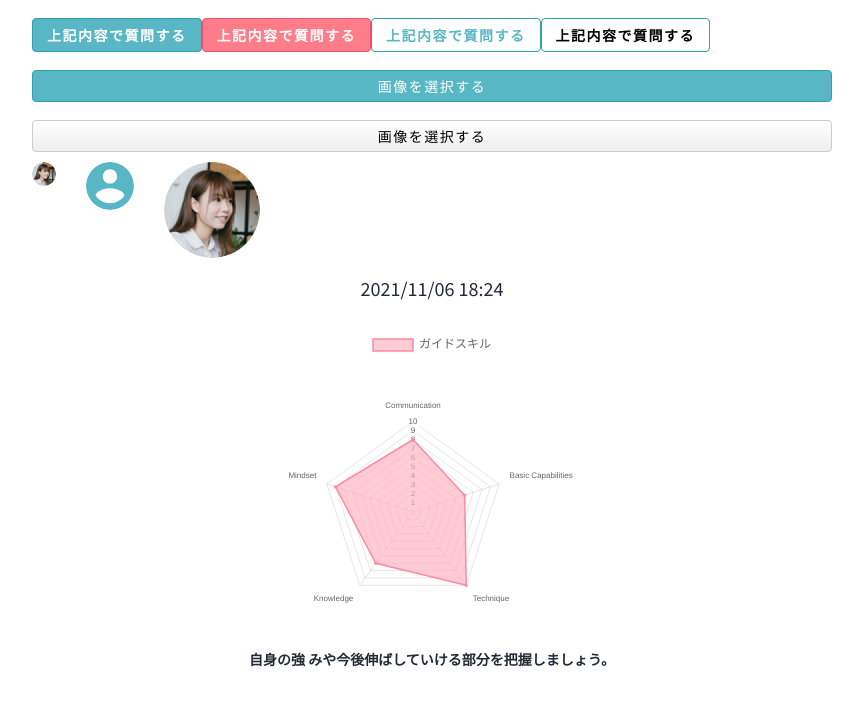
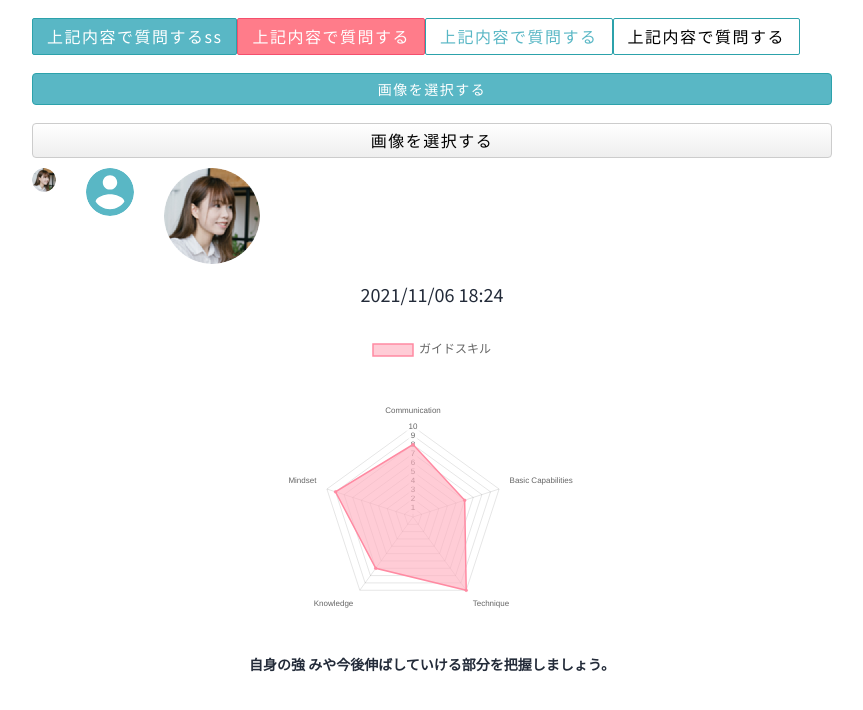
Before and after one commit to thanhgiau2604/gnavi, a Next.js app: page /styleguide in a window 1280 px wide. Shown: the top 710 px of the page, without its empty margins (208-1071 px from the left). Built offline with nearby package versions, Linux system fonts and the light colour scheme.

Commit message:
refactor: update interface ButtonProps & ButtonUploadProps

```diff
--- a/src/components/common/Button/index.tsx
+++ b/src/components/common/Button/index.tsx
@@ -1,41 +1,36 @@
 import React from 'react'
-import { ButtonProps } from 'interfaces/Button'
+import { ButtonColor, ButtonProps } from 'interfaces/Button'
+import { buttonColors, fontSize } from 'constants/index'
 import { ButtonContainer, ButtonTitle } from './styled'
 
 interface DefaultProps {
   type?: string
+  radius?: number
+  buttonColor?: ButtonColor
+  fontWeight?: number
+  _fontSize?: string
 }
 
-const defaultProps: DefaultProps = {
-  type: 'button',
-}
-
-const Button: React.FC<ButtonProps & DefaultProps> = ({
-  // eslint-disable-next-line
-  type,
-  radius,
-  buttonColor,
-  fontSize,
-  fontWeight,
-  title,
-  handleClick,
-}) => {
-  const event = () => {
-    // eslint-disable-next-line
-    handleClick && handleClick()
-  }
+const Button: React.FC<ButtonProps & DefaultProps> = ({ title, ...rest }) => {
+  const { radius, buttonColor, fontWeight, _fontSize } = rest
   return (
     <ButtonContainer
+      onClick={rest.onClick}
       radius={radius}
       buttonColor={buttonColor}
       fontWeight={fontWeight}
-      onClick={() => event()}
     >
-      <ButtonTitle fontSize={fontSize}>{title}</ButtonTitle>
+      <ButtonTitle fontSize={_fontSize}>{title}</ButtonTitle>
     </ButtonContainer>
   )
 }
 
-Button.defaultProps = defaultProps
+Button.defaultProps = {
+  type: 'button',
+  radius: 2,
+  buttonColor: buttonColors.STYLE01,
+  fontWeight: 400,
+  _fontSize: fontSize.MEDIUM,
+}
 
 export default Button
--- a/src/components/common/Button/styled.ts
+++ b/src/components/common/Button/styled.ts
@@ -2,22 +2,22 @@ import styled from 'styled-components'
 import { ButtonColor } from 'interfaces/Button'
 
 interface ButtonProps {
-  radius: number
-  buttonColor: ButtonColor
-  fontWeight: number
+  radius?: number
+  buttonColor?: ButtonColor
+  fontWeight?: number
 }
 
 interface pProps {
-  fontSize: string
+  fontSize?: string
 }
 
 const ButtonContainer = styled.button<ButtonProps>`
   margin: 1.8rem auto auto auto;
   text-align: center;
-  background-color: ${({ buttonColor }) => buttonColor.BGCOLOR};
-  border-radius: ${({ radius }) => `${radius}px`};
-  color: ${({ buttonColor }) => buttonColor.COLOR};
-  border: ${({ buttonColor }) => buttonColor.BORDER};
+  background-color: ${({ buttonColor }) => buttonColor && buttonColor.BGCOLOR};
+  border-radius: ${({ radius }) => radius && `${radius}px`};
+  color: ${({ buttonColor }) => buttonColor && buttonColor.COLOR};
+  border: ${({ buttonColor }) => buttonColor && buttonColor.BORDER};
   font-weight: ${({ fontWeight }) => fontWeight};
   cursor: pointer;
 `
@@ -25,7 +25,7 @@ const ButtonContainer = styled.button<ButtonProps>`
 const ButtonTitle = styled.p<pProps>`
   padding: 0.5rem 0.8rem;
   letter-spacing: 1.5px;
-  font-size: ${({ fontSize }) => fontSize};
+  font-size: ${({ fontSize }) => fontSize && fontSize};
 `
 
 export { ButtonContainer, ButtonTitle }
--- a/src/components/common/ButtonUpload/index.tsx
+++ b/src/components/common/ButtonUpload/index.tsx
@@ -1,19 +1,21 @@
 import React from 'react'
-import { ButtonUploadProps } from 'interfaces/ButtonUpload'
+import { ButtonUploadColor, ButtonUploadProps } from 'interfaces/ButtonUpload'
+import { buttonUploadColors, fontSize } from 'constants/index'
 import { UploadContainer } from './styled'
 
-const ButtonUpload: React.FC<ButtonUploadProps> = ({
-  buttonUploadColor,
-  fontSize,
-  fontWeight,
-  title,
-}) => {
-  const fileChangedHandler = (e: React.ChangeEvent<HTMLInputElement>) => {}
+interface DefaultProps {
+  buttonUploadColor?: ButtonUploadColor
+  _fontSize?: string
+  fontWeight?: number
+}
 
+const ButtonUpload: React.FC<ButtonUploadProps & DefaultProps> = ({ title, ...rest }) => {
+  const fileChangedHandler = () => {}
+  const { buttonUploadColor, fontWeight, _fontSize } = rest
   return (
     <UploadContainer
       buttonUploadColor={buttonUploadColor}
-      fontSize={fontSize}
+      fontSize={_fontSize}
       fontWeight={fontWeight}
     >
       <input
@@ -31,4 +33,10 @@ const ButtonUpload: React.FC<ButtonUploadProps> = ({
   )
 }
 
+ButtonUpload.defaultProps = {
+  buttonUploadColor: buttonUploadColors.STYLE01,
+  fontWeight: 400,
+  _fontSize: fontSize.MEDIUM,
+}
+
 export default ButtonUpload
--- a/src/components/common/ButtonUpload/styled.ts
+++ b/src/components/common/ButtonUpload/styled.ts
@@ -2,9 +2,9 @@ import styled from 'styled-components'
 import { ButtonUploadColor } from 'interfaces/ButtonUpload'
 
 export interface ButtonUploadProps {
-  buttonUploadColor: ButtonUploadColor
-  fontSize: string
-  fontWeight: number
+  buttonUploadColor?: ButtonUploadColor
+  fontSize?: string
+  fontWeight?: number
 }
 
 const UploadContainer = styled.div<ButtonUploadProps>`
@@ -16,10 +16,10 @@ const UploadContainer = styled.div<ButtonUploadProps>`
     align-items: center;
     padding: 5px 15px;
     cursor: pointer;
-    color: ${({ buttonUploadColor }) => buttonUploadColor.COLOR};
+    color: ${({ buttonUploadColor }) => buttonUploadColor && buttonUploadColor.COLOR};
     &-upload {
-      background: ${({ buttonUploadColor }) => buttonUploadColor.BGCOLOR};
-      border: ${({ buttonUploadColor }) => buttonUploadColor.BORDER};
+      background: ${({ buttonUploadColor }) => buttonUploadColor && buttonUploadColor.BGCOLOR};
+      border: ${({ buttonUploadColor }) => buttonUploadColor && buttonUploadColor.BORDER};
       box-sizing: border-box;
       border-radius: 4px;
       font-size: ${({ fontSize }) => fontSize};
--- a/src/interfaces/ButtonUpload.ts
+++ b/src/interfaces/ButtonUpload.ts
@@ -5,8 +5,5 @@ export interface ButtonUploadColor {
 }
 
 export interface ButtonUploadProps {
-  buttonUploadColor: ButtonUploadColor
-  fontSize: string
-  fontWeight: number
   title: string
 }
--- a/src/pages/styleguide/index.tsx
+++ b/src/pages/styleguide/index.tsx
@@ -11,43 +11,19 @@ const StyleGuide = () => {
   const indicators = [8, 6, 10, 7, 9]
   return (
     <div className="wrapper">
-      <Button
-        radius={4}
-        buttonColor={buttonColors.STYLE01}
-        fontSize={fontSize.SMALL}
-        fontWeight={700}
-        title="上記内容で質問する"
-      />
-      <Button
-        radius={4}
-        buttonColor={buttonColors.STYLE02}
-        fontSize={fontSize.SMALL}
-        fontWeight={700}
-        title="上記内容で質問する"
-      />
-      <Button
-        radius={4}
-        buttonColor={buttonColors.STYLE03}
-        fontSize={fontSize.SMALL}
-        fontWeight={700}
-        title="上記内容で質問する"
-      />
-      <Button
-        radius={4}
-        buttonColor={buttonColors.STYLE04}
-        fontSize={fontSize.SMALL}
-        fontWeight={700}
-        title="上記内容で質問する"
-      />
+      <Button title="上記内容で質問するss" />
+      <Button buttonColor={buttonColors.STYLE02} title="上記内容で質問する" />
+      <Button buttonColor={buttonColors.STYLE03} title="上記内容で質問する" />
+      <Button buttonColor={buttonColors.STYLE04} title="上記内容で質問する" />
       <ButtonUpload
         buttonUploadColor={buttonUploadColors.STYLE01}
-        fontSize={fontSize.SMALL}
+        _fontSize={fontSize.SMALL}
         fontWeight={400}
         title="画像を選択する"
       />
       <ButtonUpload
         buttonUploadColor={buttonUploadColors.STYLE02}
-        fontSize={fontSize.SMALL}
+        _fontSize={fontSize.MEDIUM}
         fontWeight={400}
         title="画像を選択する"
       />
```
Also changed, not shown: src/interfaces/Button.ts (+3 -6 lines).
